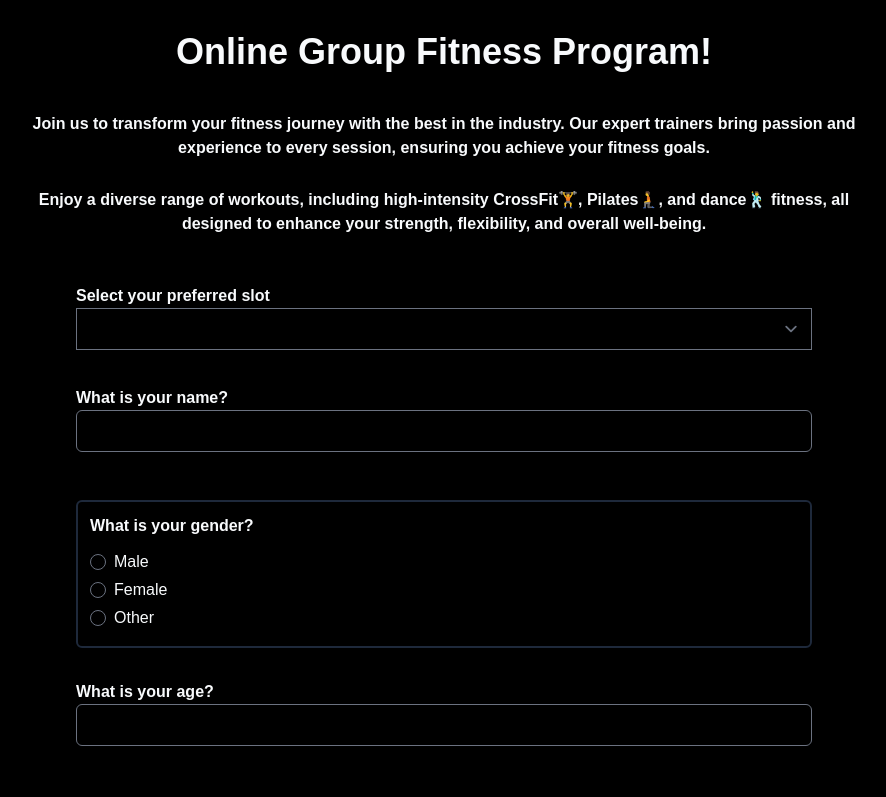
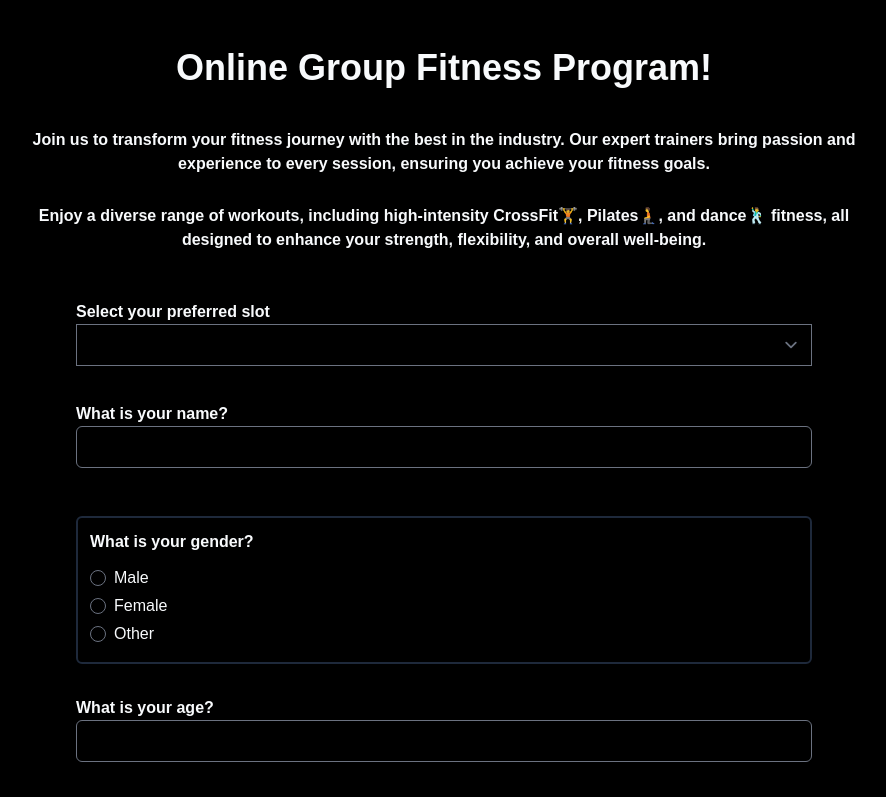
Before and after one commit to MuraliPrasanth2/swagfit-black, a React (Create React App) app: page / in a window 1280 px wide. Shown: the top 797 px of the page, without its empty margins (196-1082 px from the left). Built offline with nearby package versions, Linux system fonts and the light colour scheme.

Commit message:
modied padding in the title elelmtnt

```diff
--- a/src/App.js
+++ b/src/App.js
@@ -63,7 +63,7 @@ function App() {
             className="font-montserrat bg-black text-slate-50 "
             onSubmit={formik.handleSubmit}
         >
-            <div className="max-w-4xl mx-auto pt-8 px-8">
+            <div className="max-w-4xl mx-auto pt-12 px-8">
                 <section className="text-center mb-12">
                     <h1 className="text-4xl font-bold">Online Group Fitness Program!</h1>
                     <p className="mt-10 font-semibold">
```
